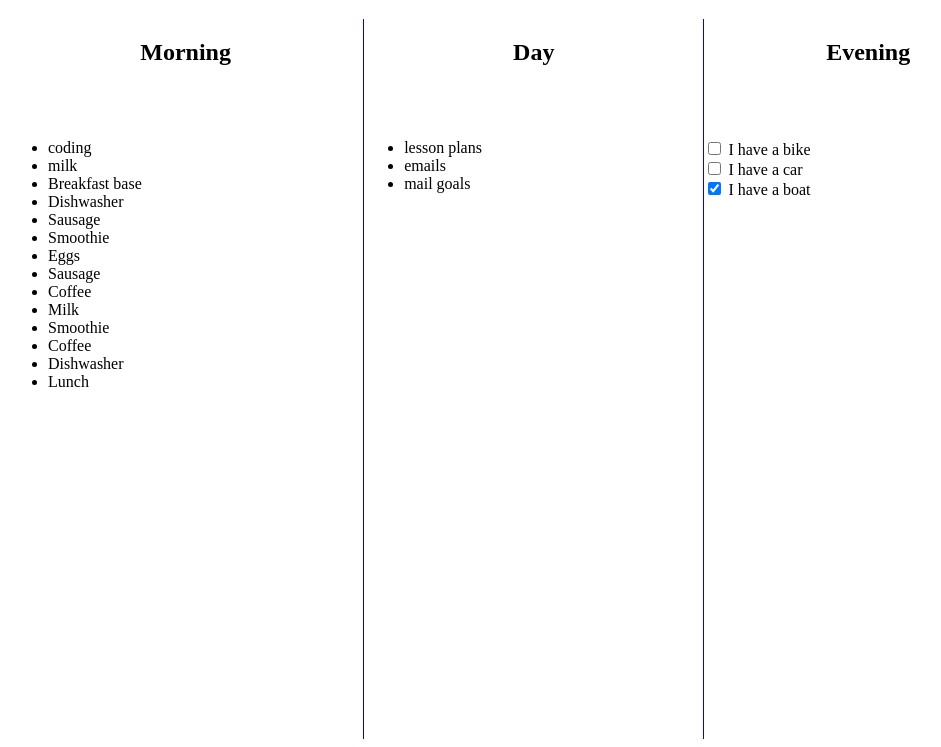
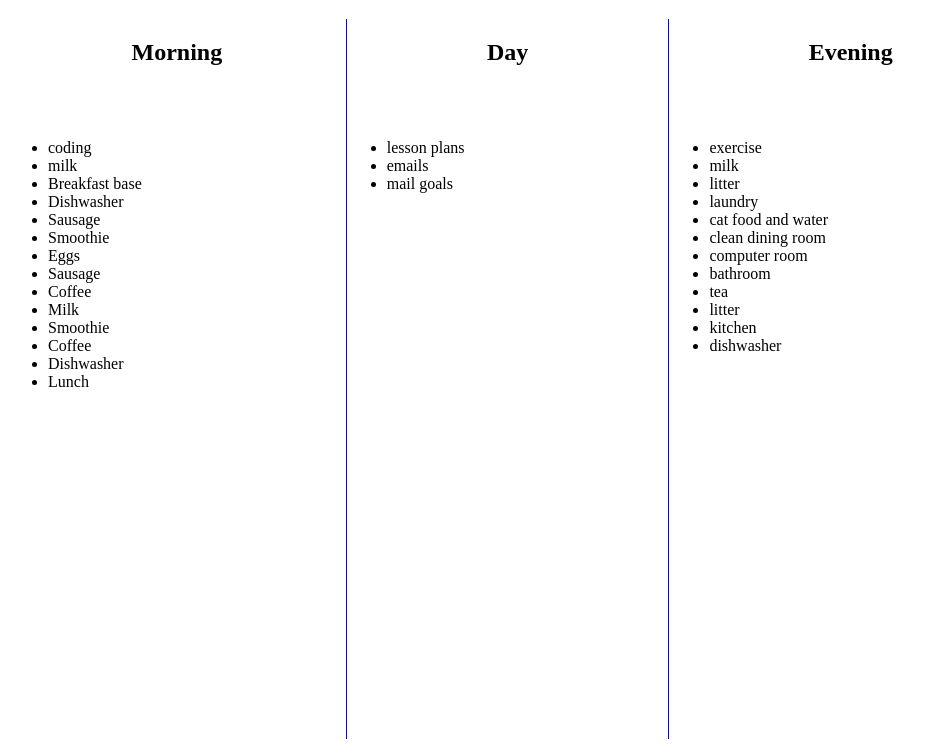
Before and after one commit to justinwilliamsrva/dailyRoutineChecker, a plain HTML site: page index.html in a window 1280 px wide. Shown: the part 104-851 px from the top of the page, without its empty margins (128-1069 px from the left). Drawn offline with Linux system fonts and the light colour scheme.

Commit message:
create map function for night

```diff
--- a/index.html
+++ b/index.html
@@ -21,14 +21,8 @@
             </div>
             <div id="evening" class="column">
                 <h2 class="heading">Evening</h2>
-                <form action="/action_page.php" method="get">
-                    <input type="checkbox" name="vehicle1" value="Bike" />
-                    <label for="vehicle1"> I have a bike</label><br />
-                    <input type="checkbox" name="vehicle2" value="Car" />
-                    <label for="vehicle2"> I have a car</label><br />
-                    <input type="checkbox" name="vehicle3" value="Boat" checked />
-                    <label for="vehicle3"> I have a boat</label><br /><br />
-                </form>
+                <ul id="evening-list">
+                </ul>
             </div>
         </div>
         <script src="script.js"></script>
--- a/script.js
+++ b/script.js
@@ -20,13 +20,29 @@ let day = [
     "emails",
     "mail goals",
 ]
-
+let evening = [
+    "exercise",
+    "milk",
+    "litter",
+    "laundry",
+    "cat food and water",
+    "clean dining room",
+    "computer room",
+    "bathroom",
+    "tea",
+    "litter",
+    "kitchen",
+    "dishwasher",
+]
 // Adding to ul
 let morningList = document.getElementById("morning-list");
 let dayList = document.getElementById("day-list");
+let eveningList = document.getElementById("evening-list");
 
 morning.map(addList);
-day.map(addListDay)
+day.map(addListDay);
+evening.map(addListNight);
+
 
 function addList(item) {
     let li = document.createElement("li");
@@ -40,3 +56,9 @@ function addListDay(item) {
 
     dayList.append(li);
 }
+function addListNight(item) {
+    let li = document.createElement("li");
+    li.innerHTML = item;
+
+    eveningList.append(li);
+}
```
